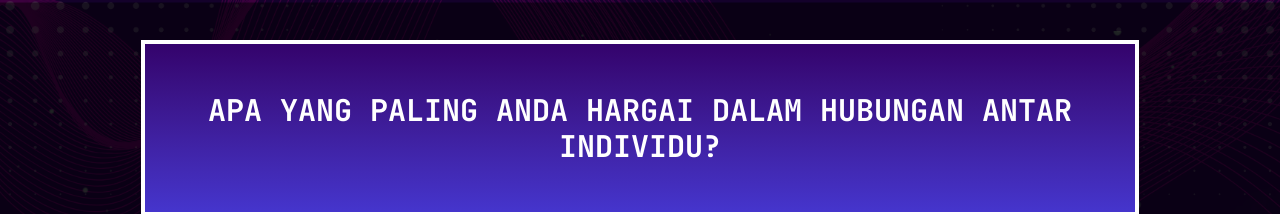
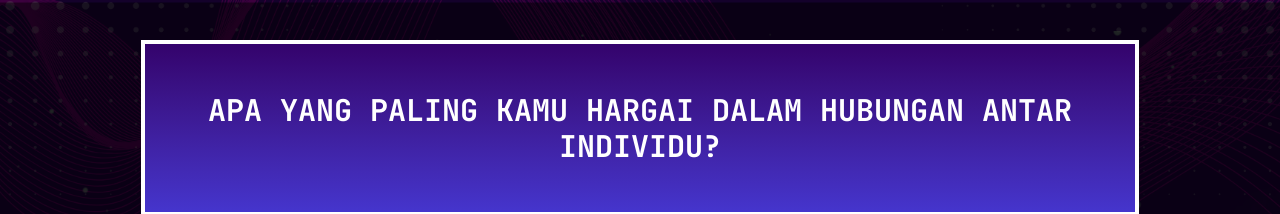
Before and after one commit to Johovenn/resonate-clan-test, a Next.js app: page /clan-test in a window 1280 px wide. Shown: the top 214 px of the page. Built offline with nearby package versions, Linux system fonts and the light colour scheme.

Commit message:
change question wording

```diff
--- a/src/app/clan-test/page.tsx
+++ b/src/app/clan-test/page.tsx
@@ -40,7 +40,7 @@ export default function ClanTestPage(){
 
     const questions = [
         {
-            indonesian_question: "Apa yang paling Anda hargai dalam hubungan antar individu?",
+            indonesian_question: "Apa yang paling kamu hargai dalam hubungan antar individu?",
             english_question: "What do you value most in interpersonal relationships?",
             indonesian_answers: [
                 "Kecerdasan dan pemahaman yang mendalam antara satu sama lain.",
@@ -62,7 +62,7 @@ export default function ClanTestPage(){
             ]
         },
         {
-            indonesian_question: "Jika Anda diminta untuk memimpin sebuah tim dalam suatu proyek besar, apa yang akan Anda lakukan terlebih dahulu?",
+            indonesian_question: "Jika kamu diminta untuk memimpin sebuah tim dalam suatu proyek besar, apa yang akan kamu lakukan terlebih dahulu?",
             english_question: "If you were asked to lead a team in a major project, what would you do first?",
             indonesian_answers: [
                 "Memastikan semua anggota tim merasa dihargai dan membangun hubungan kuat di antara mereka.",
@@ -84,7 +84,7 @@ export default function ClanTestPage(){
             ]
         },
         {
-            indonesian_question: "Bagaimana Anda mendekati pembelajaran atau pemecahan masalah baru?",
+            indonesian_question: "Bagaimana kamu mendekati pembelajaran atau pemecahan masalah baru?",
             english_question: "How do you approach learning or solving a new problem?",
             indonesian_answers: [
                 "Dengan menghadapi tantangan tersebut secara langsung dan belajar dari pengalaman praktis.",
@@ -106,7 +106,7 @@ export default function ClanTestPage(){
             ]
         },
         {
-            indonesian_question: "Ketika menghadapi ketidakpastian, bagaimana Anda menghadapinya?",
+            indonesian_question: "Ketika menghadapi ketidakpastian, bagaimana kamu menghadapinya?",
             english_question: "When facing uncertainty, how do you deal with it?",
             indonesian_answers: [
                 "Berbicara dengan orang lain untuk menjaga semangat dan memastikan semua orang tetap merasa terhubung.",
```
